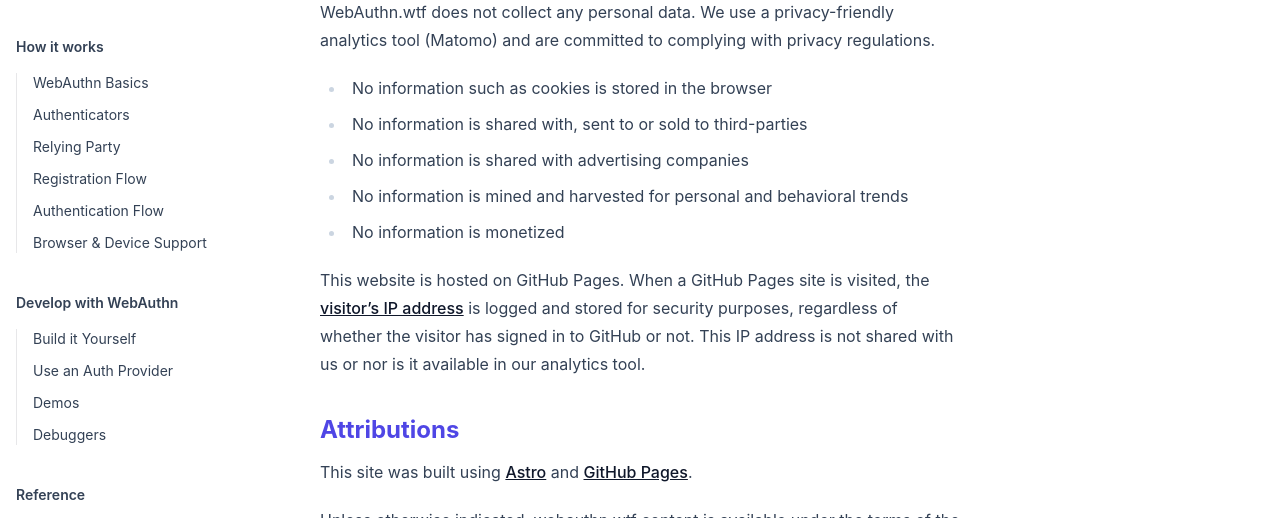
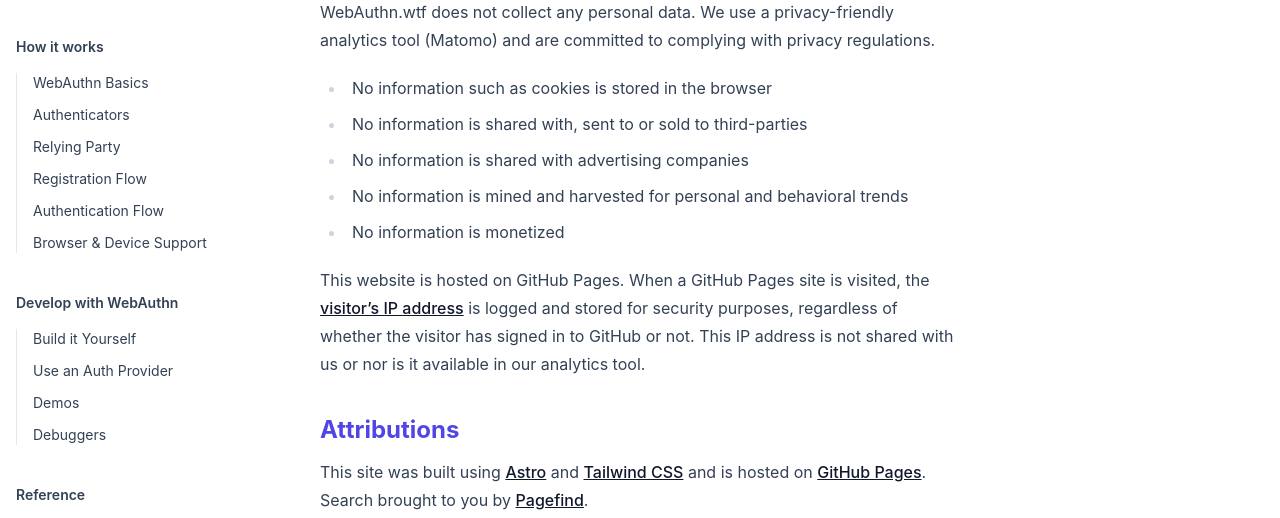
Before and after one commit to FusionAuth/webauthn.wtf, an Astro site: page /about/privacy-attribution in a window 1280 px wide. Shown: the part 275-793 px from the top of the page. Built offline with nearby package versions, Linux system fonts and the light colour scheme; Astro itself is replaced by a stand-in of ours; a web font is replaced by a local one.

Commit message:
update attributions

```diff
--- a/src/pages/about/privacy-attribution.md
+++ b/src/pages/about/privacy-attribution.md
@@ -16,7 +16,7 @@ WebAuthn.wtf does not collect any personal data. We use a privacy-friendly analy
 This website is hosted on GitHub Pages. When a GitHub Pages site is visited, the [visitor's IP address](https://docs.github.com/en/pages/getting-started-with-github-pages/about-github-pages#data-collection) is logged and stored for security purposes, regardless of whether the visitor has signed in to GitHub or not. This IP address is not shared with us or nor is it available in our analytics tool.
 
 ## Attributions
-This site was built using [Astro](https://astro.build/) and [GitHub Pages](https://pages.github.com/).
+This site was built using [Astro](https://astro.build/) and [Tailwind CSS](https://tailwindcss.com/) and is hosted on [GitHub Pages](https://pages.github.com/). Search brought to you by [Pagefind](https://pagefind.app/).
 
 Unless otherwise indicated, webauthn.wtf content is available under the terms of the [Apache License 2.0](https://github.com/FusionAuth/webauthn.wtf/blob/master/LICENSE).
 
```
